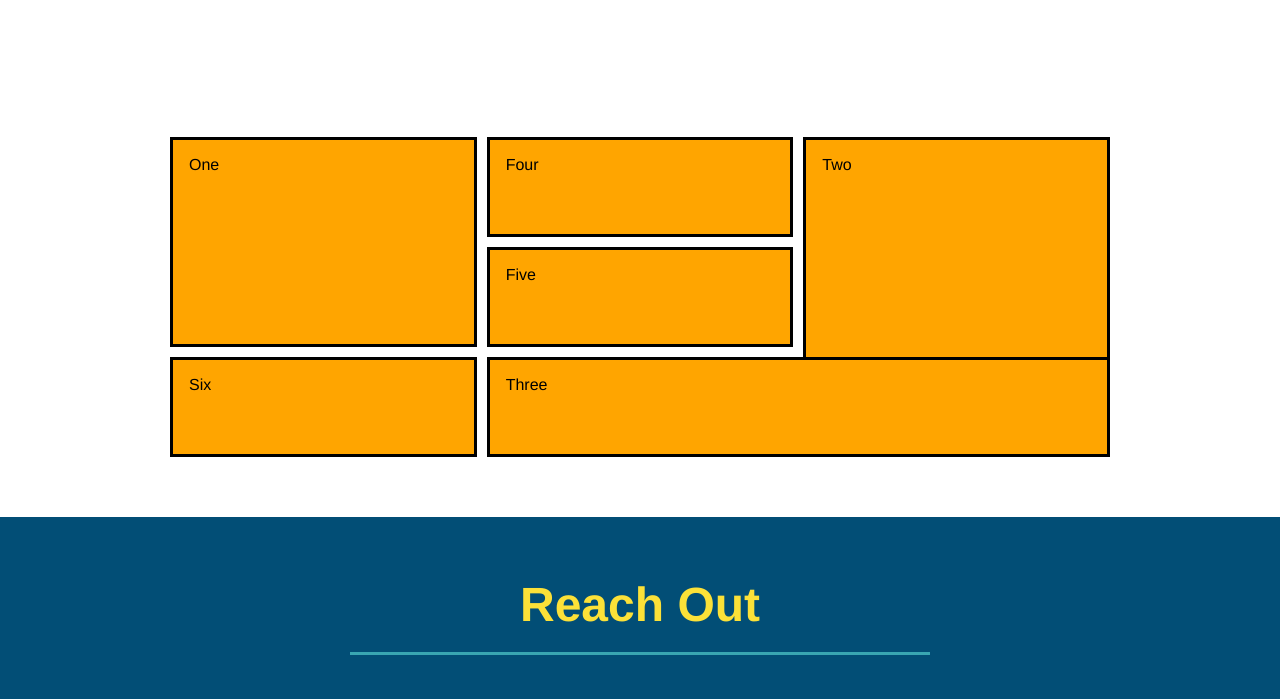
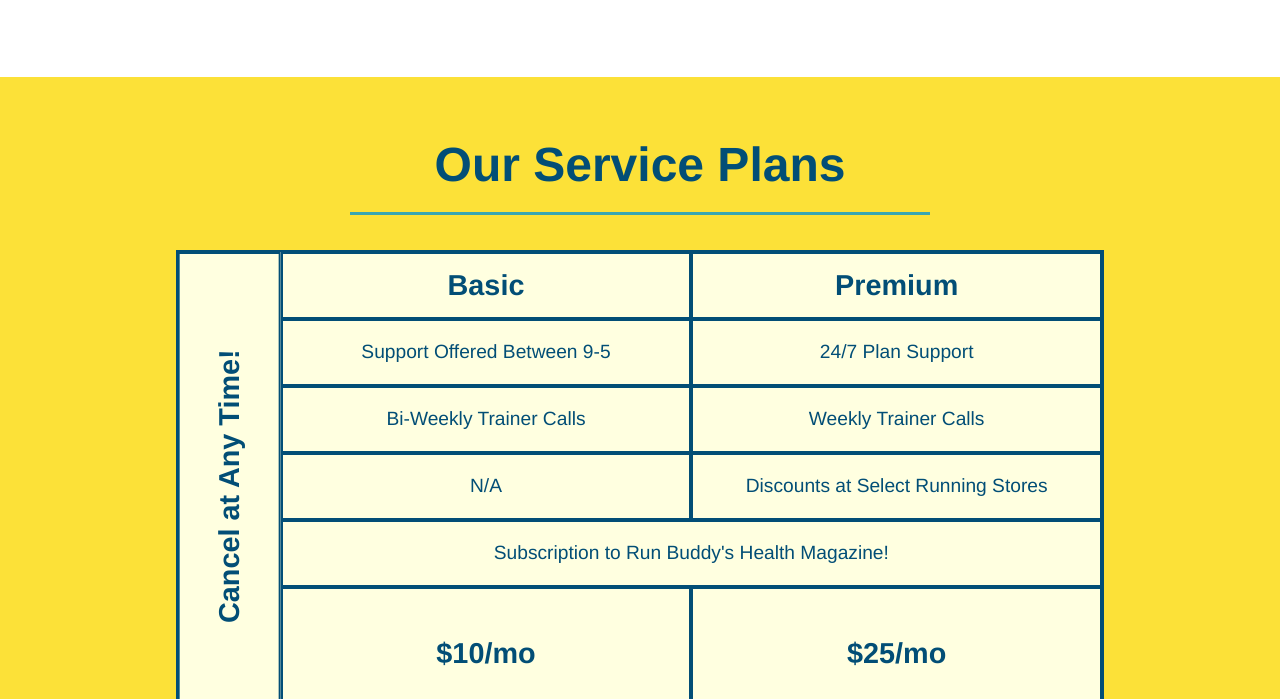
Before and after one commit to tarrantrl/run-buddy, a plain HTML site: page index.html in a window 1280 px wide. Shown: the part 3087-3786 px from the top of the page. Drawn offline with Linux system fonts and the light colour scheme.

Commit message:
added css grid for service plans

```diff
--- a/assets/css/style.css
+++ b/assets/css/style.css
@@ -293,40 +293,53 @@ fixed: out of natural flow, offset from viewport and not affected by scrolling *
 }
 
 /* Service styles */
+.services {
+    background: #fce138;
+}
+
+.service-grid-wrapper {
+    display: flex;
+    width: 100%;
+    justify-content: center;
+}
 .service-grid-container {
-    max-width: 940px;
-    margin: 0 auto;
+    background-color: lightyellow;
+    width: 80%;
     display: grid;
-    grid-template-columns: repeat(3, 1fr);
-    grid-template-rows: repeat(3, 100px);
-    grid-gap: 10px;
-    /* grid-auto-flow: column; */
+    grid-template-columns: 1fr repeat(2, 4fr);
+    grid-template-rows: repeat(5, 1fr) 2fr;
+    border: 2px solid #024e76;
+    color: #024e76;
+    font-size: 1.2rem;
 }
 
 .service-grid-item {
-    background-color: orange;
-    border: solid;
-    padding: 1em;
-    color: black;
+    padding: 15px 0;
+    border: 2px solid #024e76;
+    display: flex;
+    align-items: center;
+    justify-content: center;
+    text-align: center;
 }
 
-.box1 {
-    /* grid-column-start: 1;
-    grid-column-end: 2; */
-    grid-column-end: 1/ span 1;
-    /* grid-row-start: 1;
-    grid-row-end: 3; */
-    grid-row: 1/ span 2;
+.service-grid-item.basic{
+    grid-column: 2 / span 1;
 }
 
-.box2 {
-    grid-column: 3/4;
-    grid-row: 1/-1;
+.service-grid-item.both{
+    grid-column: 2 / span 2;
 }
 
-.box3 {
-    grid-column: 2/ span 2;
-    grid-row: 3/ span 1;
+.service-grid-item.cancel {
+    writing-mode: vertical-lr;
+    transform: rotate(180deg);
+    grid-row: 1 / -1;
+    grid-column: 1;
+}
+
+.grid-head, .grid-price, .service-grid-item.cancel {
+    font-size: 1.5em;
+    font-weight: bold;
 }
 
 /* Reach out styles */
--- a/index.html
+++ b/index.html
@@ -185,13 +185,26 @@
 
         <!--Service Plans-->
         <section id="service-plans" class="services">
-            <div class="service-grid-container">
-                <div class="service-grid-item box1">One</div>
-                <div class="service-grid-item box2">Two</div>
-                <div class="service-grid-item box3">Three</div>
-                <div class="service-grid-item box4">Four</div>
-                <div class="service-grid-item box5">Five</div>
-                <div class="service-grid-item box6">Six</div>
+            <h2 class="section-title secondary-border">Our Service Plans</h2>
+            <!--will be used to center the table-->
+            <div class="service-grid-wrapper">
+                <!--will be used to create the table-->
+                <div class="service-grid-container">
+                    <!--Headers-->
+                    <div class="service-grid-item grid-head basic">Basic</div>
+                    <div class="service-grid-item grid-head premium">Premium</div>
+                    <!--Body-->
+                    <div class="service-grid-item basic">Support Offered Between 9-5</div>
+                    <div class="service-grid-item premium">24/7 Plan Support</div>
+                    <div class="service-grid-item basic">Bi-Weekly Trainer Calls</div>
+                    <div class="service-grid-item premium">Weekly Trainer Calls</div>
+                    <div class="service-grid-item basic">N/A</div>
+                    <div class="service-grid-item premium">Discounts at Select Running Stores</div>
+                    <div class="service-grid-item both">Subscription to Run Buddy's Health Magazine!</div>
+                    <div class="service-grid-item grid-price basic">$10/mo</div>
+                    <div class="service-grid-item grid-price premium">$25/mo</div>
+                    <div class="service-grid-item cancel">Cancel at Any Time!</div>
+                </div>
             </div>
         </section>
 
```
